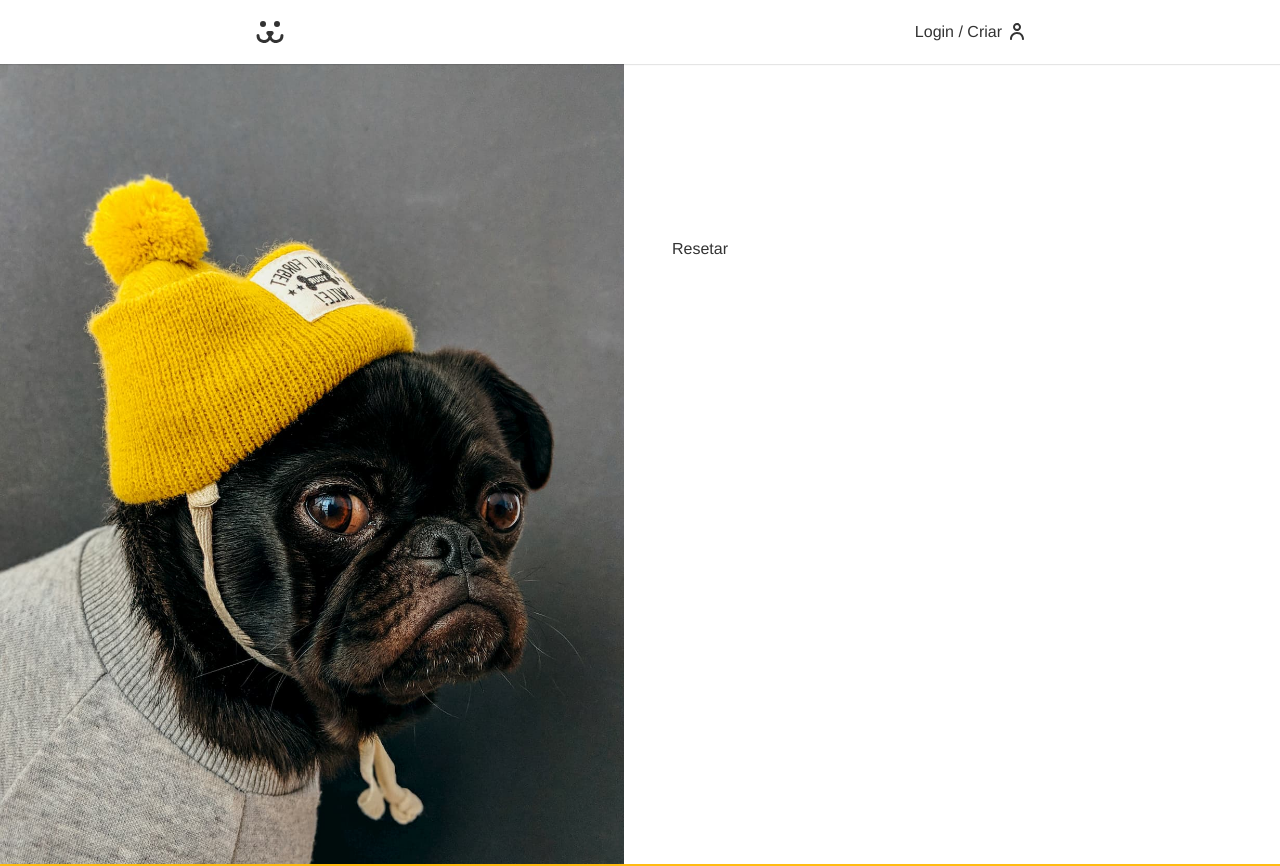
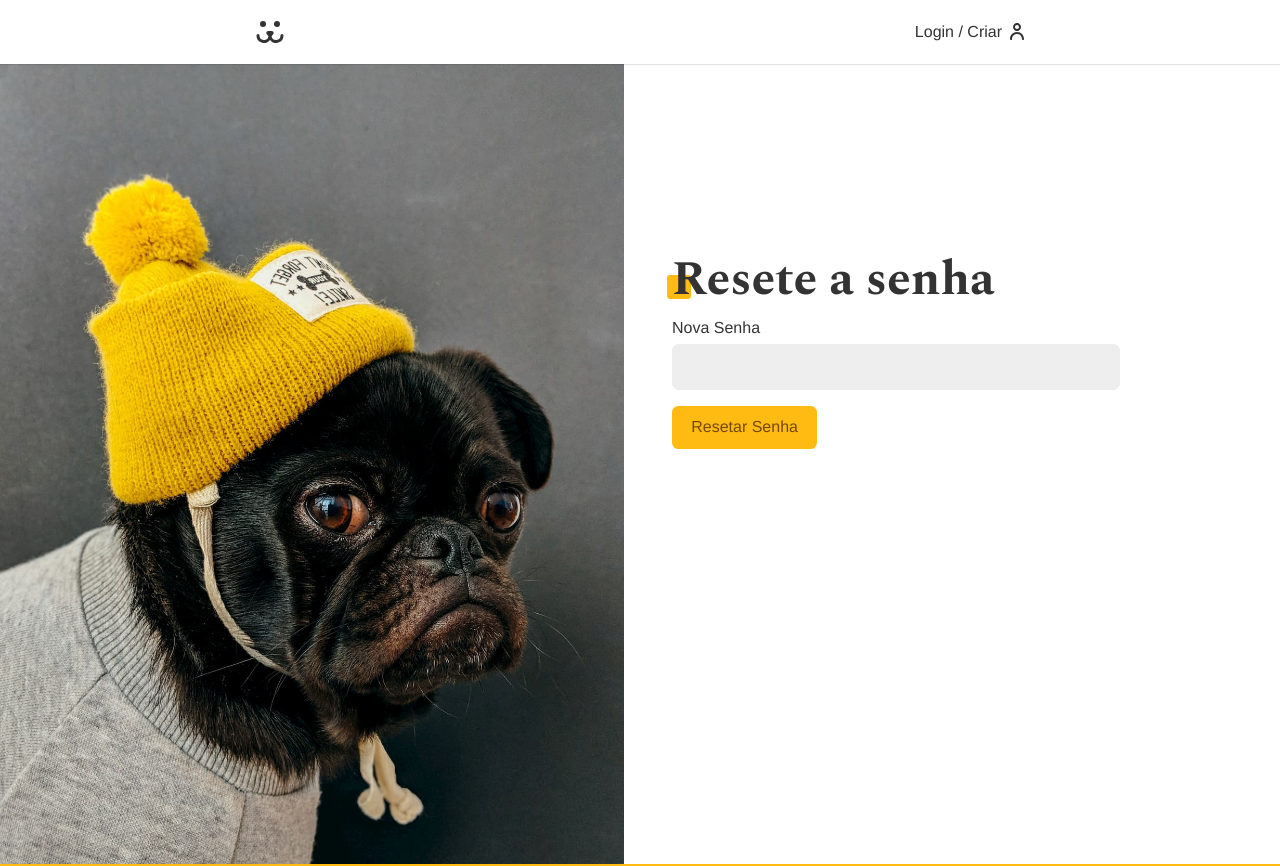
Before and after one commit to rafaelmartinssi/dogs-next, a Next.js app: page /login/resetar in a window 1280 px wide. Shown: the top 866 px of the page. Built offline with nearby package versions, Linux system fonts and the light colour scheme.

Commit message:
Create page and form reset password

```diff
--- a/src/actions/api.ts
+++ b/src/actions/api.ts
@@ -102,16 +102,9 @@
   };
 }
 
-export function PASSWORD_RESET(body) {
+export function PASSWORD_RESET() {
   return {
     url: API_URL + '/api/password/reset',
-    options: {
-      method: 'POST',
-      headers: {
-        'Content-Type': 'application/json',
-      },
-      body: JSON.stringify(body),
-    },
   };
 }
 
--- a/src/actions/password-lost.ts
+++ b/src/actions/password-lost.ts
@@ -12,7 +12,7 @@
 
     const { url } = PASSWORD_LOST();
 
-    const response = fetch(url, {
+    const response = await fetch(url, {
       method: 'POST',
       headers: {
         'Content-Type': 'application/json',
@@ -22,6 +22,8 @@
         url: urlPerdeu
       })
     })
+
+    if (!response.ok) throw new Error('Email ou usuário não cadastrado.');
 
     return {
       data: null,
--- /dev/null
+++ b/src/actions/password-reset.ts
@@ -0,0 +1,30 @@
+'use server';
+
+import apiError from "@/functions/api-error";
+import { PASSWORD_RESET } from "./api";
+import { redirect } from "next/navigation";
+
+export default async function passwordReset(state: {}, formData: FormData) {
+  const password = formData.get('password');
+  const login = formData.get('login');
+  const key = formData.get('key');
+
+  try {
+    if (!login || !key || !password) throw new Error('Preencha os dados.');
+
+    const { url } = PASSWORD_RESET();
+
+    const response = await fetch(url, {
+      method: 'POST',
+      body: formData
+    })
+
+    if (!response.ok) throw new Error('Não autorizado.');
+
+  } catch (error) {
+    return apiError(error);
+  }
+
+  redirect('/login');
+
+}
--- a/src/app/login/resetar/page.tsx
+++ b/src/app/login/resetar/page.tsx
@@ -1,3 +1,4 @@
+import LoginResetarForm from "@/components/login/login-resetar-form";
 import { Metadata } from "next";
 import React from "react";
 
@@ -6,10 +7,24 @@
   description: 'Resete a sua senha'
 }
 
-export default async function ResetarPage () {
+type ResetarSearchParams = {
+  searchParams: {
+    key: string;
+    login: string;
+  };
+}
+
+export default async function ResetarPage (
+  { searchParams }: ResetarSearchParams
+) {
+
   return (
-    <main>
-        <div>Resetar</div>
-    </main>
+    <div className="animeLeft">
+    <h1 className="title">Resete a senha</h1>
+      <LoginResetarForm
+        keyToken={searchParams.key}
+        login={searchParams.login}
+      />
+    </div>
   )
 }
--- /dev/null
+++ b/src/components/login/login-resetar-form.tsx
@@ -0,0 +1,47 @@
+'use client';
+
+import { useFormState, useFormStatus } from "react-dom";
+import Button from "../forms/button";
+import Input from "../forms/input";
+import ErrorMessage from "../helper/error-message";
+import React from "react";
+import passwordReset from "@/actions/password-reset";
+
+function ButtonForm () {
+  const { pending } = useFormStatus();
+
+  return (
+    <>{
+      pending ?
+      <Button>Enviando...</Button> :
+      <Button>Resetar Senha</Button>
+    }</>
+  )
+}
+
+type ResetarPropsForm = {
+  keyToken: string;
+  login: string;
+}
+
+export default function LoginResetarForm (
+  { keyToken, login }: ResetarPropsForm
+) {
+  const [state, action] = useFormState(passwordReset, {
+    data: null,
+    ok: false,
+    error: ''
+  });
+
+  return (
+    <>
+      <form action={action}>
+        <Input label="Nova Senha" name="password" type="password" />
+        <input type="hidden" value={keyToken} name="key" />
+        <input type="hidden" value={login} name="login" />
+        <ErrorMessage error={state.error}></ErrorMessage>
+        <ButtonForm />
+      </form>
+    </>
+  )
+}
```
